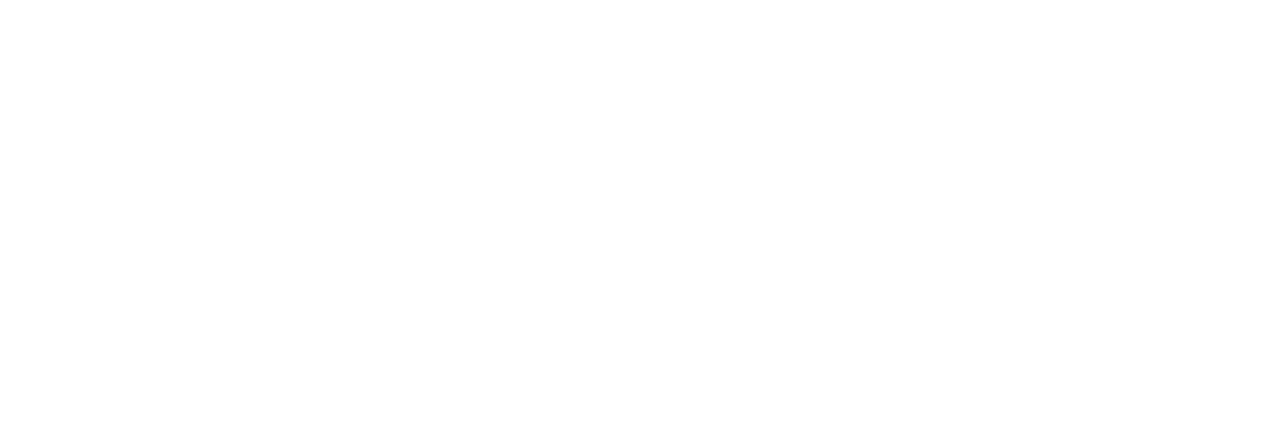
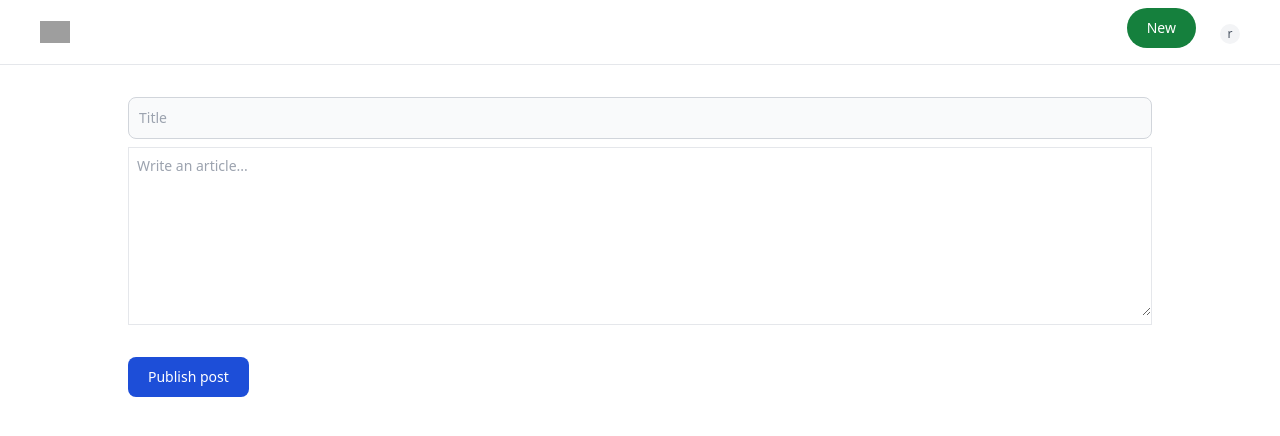
Before and after one commit to ramanuj07/medium-blog, a React (Vite) app in the folder frontend/: page /publish in a window 1280 px wide. Before the commit this address had no page. Shown: the top 436 px of the page. Built offline with nearby package versions, Linux system fonts and the light colour scheme; grey boxes are pictures that could not be loaded.

Commit message:
done with the project. let's go to next one

```diff
--- a/frontend/src/App.tsx
+++ b/frontend/src/App.tsx
@@ -3,6 +3,7 @@ import Signup from "./pages/Signup";
 import Signin from "./pages/Signin";
 import Blog from "./pages/Blog";
 import Blogs from "./pages/Blogs";
+import { Publish } from "./pages/Publish";
 
 function App() {
   return (
@@ -12,6 +13,7 @@ function App() {
         <Route path="/signin" element={<Signin />} />
         <Route path="/blog/:id" element={<Blog />} />
         <Route path="/blogs" element={<Blogs />} />
+        <Route path="/publish" element={<Publish />} />
       </Routes>
     </BrowserRouter>
   );
--- a/frontend/src/components/Appbar.tsx
+++ b/frontend/src/components/Appbar.tsx
@@ -1,15 +1,30 @@
+import { Link, useNavigate } from "react-router-dom";
 import { MEDIUM_LOGO } from "../utils/constants";
 import Avatar from "./ui/Avatar";
 
 const Appbar = () => {
+  const navigate = useNavigate();
   return (
     <div className="border-b flex justify-between px-10 py-2 items-center">
       <div>
-        <img src={MEDIUM_LOGO} alt="applogo" height={30} width={30} />
+        <Link to={"/blogs"}>
+          <img src={MEDIUM_LOGO} alt="applogo" height={30} width={30} />
+        </Link>
       </div>
 
-      <div>
-        <Avatar authorChar="ramanuj" />
+      <div className="flex items-center">
+        <div>
+          <button
+            onClick={() => navigate("/publish")}
+            type="button"
+            className="text-white bg-green-700 hover:bg-green-800 focus:outline-none focus:ring-4 focus:ring-green-300 font-medium rounded-full text-sm px-5 py-2.5 text-center me-2 mb-2"
+          >
+            New
+          </button>
+        </div>
+        <div className="pl-4">
+          <Avatar authorChar="ramanuj" />
+        </div>
       </div>
     </div>
   );
--- /dev/null
+++ b/frontend/src/components/BlogSkeleton.tsx
@@ -0,0 +1,27 @@
+export const BlogSkeleton = () => {
+  return (
+    <div role="status" className="animate-pulse">
+      <div className="p-4 border-b border-slate-200 pb-4 w-screen max-w-screen-md cursor-pointer">
+        <div className="flex">
+          <div className="h-4 w-4 bg-gray-200 rounded-full w-48 mb-4"></div>
+          <div className="h-2 bg-gray-200 rounded-full mb-2.5"></div>
+          <div className="h-2 bg-gray-200 rounded-full mb-2.5"></div>
+
+          <div className="pl-2 font-thin text-slate-500 text-sm flex justify-center flex-col">
+            <div className="h-2 bg-gray-200 rounded-full mb-2.5"></div>
+          </div>
+        </div>
+        <div className="text-xl font-semibold pt-2">
+          <div className="h-2 bg-gray-200 rounded-full mb-2.5"></div>
+        </div>
+        <div className="text-md font-thin">
+          <div className="h-2 bg-gray-200 rounded-full mb-2.5"></div>
+        </div>
+        <div className="text-slate-500 text-sm font-thin pt-4">
+          <div className="h-2 bg-gray-200 rounded-full mb-2.5"></div>
+        </div>
+      </div>
+      <span className="sr-only">Loading...</span>
+    </div>
+  );
+};
--- a/frontend/src/pages/Blog.tsx
+++ b/frontend/src/pages/Blog.tsx
@@ -1,7 +1,8 @@
 import { useParams } from "react-router-dom";
 import Appbar from "../components/Appbar";
-import BlogCard from "../components/BlogCard";
 import { useBlog } from "../hooks/useBlog";
+import Avatar from "../components/ui/Avatar";
+import { BlogSkeleton } from "../components/BlogSkeleton";
 
 const Blog = () => {
   const { id } = useParams();
@@ -10,13 +11,41 @@ const Blog = () => {
   });
 
   if (loading) {
-    return <div>loading...</div>;
+    return (
+      <div>
+        <Appbar />
+        <BlogSkeleton />
+        <BlogSkeleton />
+        <BlogSkeleton />
+        <BlogSkeleton />
+      </div>
+    );
   }
+
   return (
     <div>
       <Appbar />
-      <div className="flex justify-center">
-        <div>hello</div>
+      <div className="grid grid-cols-12 pl-40 pt-12 max-w-screen-xl">
+        <div className="col-span-8">
+          <div className="text-5xl font-extrabold">{blog?.title}</div>
+          <div className="text-slate-500 pt-2">Post on 2nd December 2023</div>
+          <div className="pt-4">{blog?.content}</div>
+        </div>
+        <div className="col-span-4">
+          <div className="text-slate-500 py-4">Author</div>
+
+          <div className="flex">
+            <div className="px-4">
+              <Avatar authorChar={blog?.author.name || "anonymous"} />
+            </div>
+            <div className="flex flex-col">
+              <div className="text-xl font-bold">{blog?.author.name}</div>
+              <div className="text-slate-500 py-2">
+                This is the author for this blogpost
+              </div>
+            </div>
+          </div>
+        </div>
       </div>
     </div>
   );
--- a/frontend/src/pages/Blogs.tsx
+++ b/frontend/src/pages/Blogs.tsx
@@ -1,12 +1,21 @@
 import Appbar from "../components/Appbar";
 import BlogCard from "../components/BlogCard";
+import { BlogSkeleton } from "../components/BlogSkeleton";
 import { useBlogs } from "../hooks/useBlogs";
 
 const Blogs = () => {
   const { loading, blogs } = useBlogs();
 
   if (loading) {
-    return <div>loading...</div>;
+    return (
+      <div>
+        <Appbar />
+        <BlogSkeleton />
+        <BlogSkeleton />
+        <BlogSkeleton />
+        <BlogSkeleton />
+      </div>
+    );
   }
   return (
     <div>
--- /dev/null
+++ b/frontend/src/pages/Publish.tsx
@@ -0,0 +1,82 @@
+import Appbar from "../components/Appbar";
+import axios from "axios";
+import { BACKEND_URL } from "../config";
+import { useNavigate } from "react-router-dom";
+import { ChangeEvent, useState } from "react";
+
+export const Publish = () => {
+  const [title, setTitle] = useState("");
+  const [description, setDescription] = useState("");
+  const navigate = useNavigate();
+
+  return (
+    <div>
+      <Appbar />
+      <div className="flex justify-center w-full pt-8">
+        <div className="max-w-screen-lg w-full">
+          <input
+            onChange={(e) => {
+              setTitle(e.target.value);
+            }}
+            type="text"
+            className="w-full bg-gray-50 border border-gray-300 text-gray-900 text-sm rounded-lg focus:ring-blue-500 focus:border-blue-500 block p-2.5"
+            placeholder="Title"
+          />
+
+          <TextEditor
+            onChange={(e) => {
+              setDescription(e.target.value);
+            }}
+          />
+          <button
+            onClick={async () => {
+              const response = await axios.post(
+                `${BACKEND_URL}/api/v1/blog`,
+                {
+                  title,
+                  content: description,
+                },
+                {
+                  headers: {
+                    Authorization: localStorage.getItem("token"),
+                  },
+                }
+              );
+              navigate(`/blog/${response.data.id}`);
+            }}
+            type="submit"
+            className="mt-4 inline-flex items-center px-5 py-2.5 text-sm font-medium text-center text-white bg-blue-700 rounded-lg focus:ring-4 focus:ring-blue-200 dark:focus:ring-blue-900 hover:bg-blue-800"
+          >
+            Publish post
+          </button>
+        </div>
+      </div>
+    </div>
+  );
+};
+
+function TextEditor({
+  onChange,
+}: {
+  onChange: (e: ChangeEvent<HTMLTextAreaElement>) => void;
+}) {
+  return (
+    <div className="mt-2">
+      <div className="w-full mb-4 ">
+        <div className="flex items-center justify-between border">
+          <div className="my-2 bg-white rounded-b-lg w-full">
+            <label className="sr-only">Publish post</label>
+            <textarea
+              onChange={onChange}
+              id="editor"
+              rows={8}
+              className="focus:outline-none block w-full px-0 text-sm text-gray-800 bg-white border-0 pl-2"
+              placeholder="Write an article..."
+              required
+            />
+          </div>
+        </div>
+      </div>
+    </div>
+  );
+}
```
